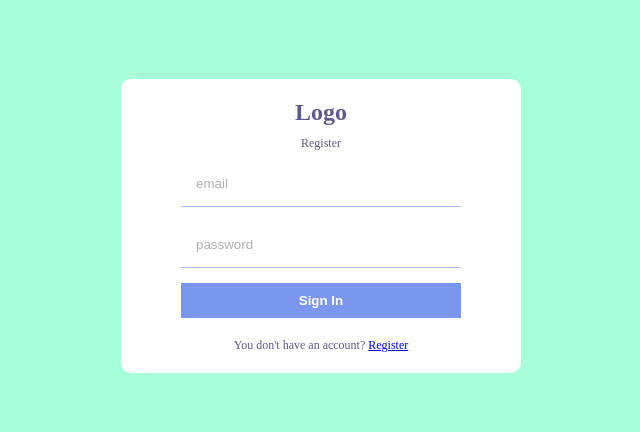
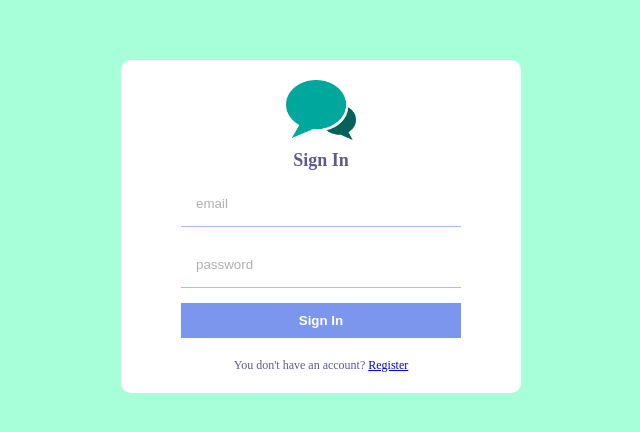
Before and after one commit to Shivarajkumar456/chat-app, a React (Create React App) app: page / in a window 1280 px wide. Shown: the part 174-606 px from the top of the page, without its empty margins (319-959 px from the left). Built offline with nearby package versions, Linux system fonts and the light colour scheme; no server answers.

Commit message:
login page css updated

```diff
--- a/src/Pages/Login.jsx
+++ b/src/Pages/Login.jsx
@@ -2,6 +2,7 @@ import React, {useRef, useState} from 'react';
 import { useNavigate, Link } from 'react-router-dom';
 import { signInWithEmailAndPassword } from 'firebase/auth';
 import { auth } from '../Firebase';
+import logo from '../img/logo4.png';
 
 const Login = ()=>{
     const [err, setErr] = useState(false);
@@ -25,8 +26,8 @@ const Login = ()=>{
     return (
         <div className="formContainer">
             <div  className="formWrapper">
-                <span className="logo">Logo</span>
-                <span className="title">Register</span>
+                <img src={logo} alt='logo' className='logo'/>
+                <span className="title">Sign In</span>
                 <form onSubmit={handleSubmit}>
                     <input type="email" placeholder="email" ref={emailRef} />
                     <input type="password" placeholder="password" ref={passwordRef} />
--- a/src/Pages/Register.jsx
+++ b/src/Pages/Register.jsx
@@ -4,7 +4,8 @@ import { ref, uploadBytesResumable, getDownloadURL } from "firebase/storage";
 import { doc, setDoc } from "firebase/firestore";
 import { auth, storage,db } from '../Firebase';
 import { useNavigate, Link } from 'react-router-dom';
-import Add from '../img/addAvatar.png'
+import Add from '../img/addAvatar.png';
+import logo from '../img/logo4.png';
 
 const Register = () => {
     const [err, setErr] = useState(false);
@@ -60,7 +61,7 @@ const Register = () => {
     return (
         <div className="formContainer">
             <div className="formWrapper">
-                <span className="logo">Logo</span>
+                <img src={logo} alt='logo' className='logo'/>
                 <span className="title">Register</span>
                 <form onSubmit={handleSubmit}>
                     <input type="text" placeholder="User Name" ref={userNameRef} />
--- a/src/style.scss
+++ b/src/style.scss
@@ -36,15 +36,14 @@
         align-items: center;
 
         .logo {
-            color: #5d5b8d;
-            font-weight: bold;
-            font-size: 24px;
-
+           width: 70px;
+           height: 60px;
           }
 
           .title {
             color: #5d5b8d;
-            font-size: 12px;
+            font-size: 18px;
+            font-weight: bold;
           }
           form{
             display: flex;
```
